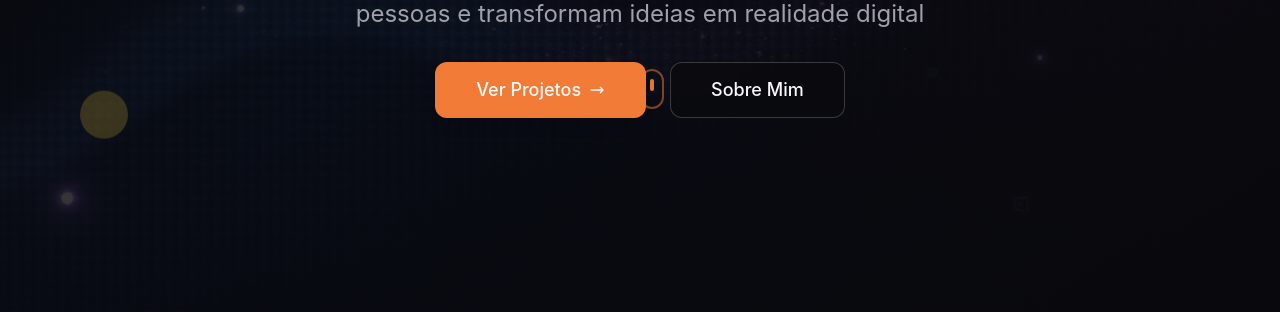
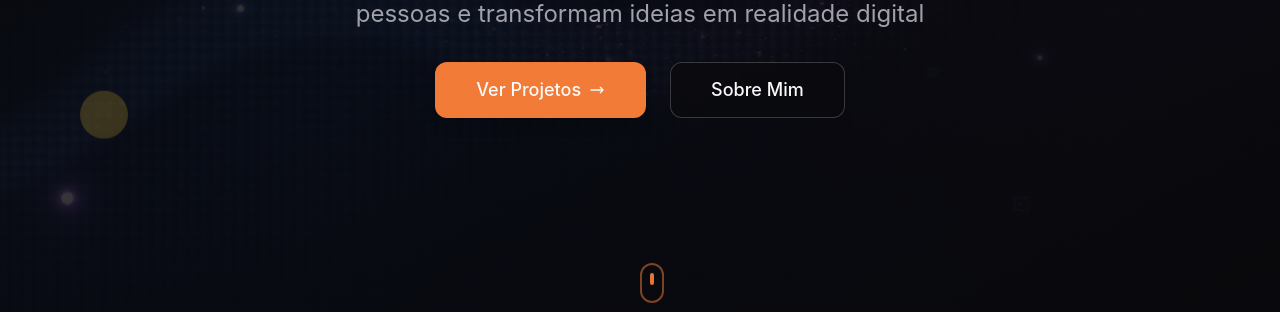
Before and after one commit to anagamplay/portfolio, a React (Vite) app: page / in a window 1280 px wide. Shown: the part 488-800 px from the top of the page. Built offline with nearby package versions, Linux system fonts and the light colour scheme.

Commit message:
Mover Scroll Indicator para baixo

```diff
--- a/src/components/Hero.tsx
+++ b/src/components/Hero.tsx
@@ -46,12 +46,12 @@ export const Hero = () => {
             </Button>
           </div>
         </div>
+      </div>
 
-        {/* Scroll Indicator */}
-        <div className="absolute bottom-0 left-1/2 transform -translate-x-1/2 translate-y-1/2 animate-bounce">
-          <div className="w-6 h-10 border-2 border-primary/50 rounded-full flex justify-center">
-            <div className="w-1 h-3 bg-primary rounded-full mt-2 animate-pulse" />
-          </div>
+      {/* Scroll Indicator */}
+      <div className="absolute bottom-0 left-1/2 transform -translate-x-1/2 translate-y-1/2 animate-bounce z-20">
+        <div className="w-6 h-10 border-2 border-primary/50 rounded-full flex justify-center">
+          <div className="w-1 h-3 bg-primary rounded-full mt-2 animate-pulse" />
         </div>
       </div>
     </section>
```
